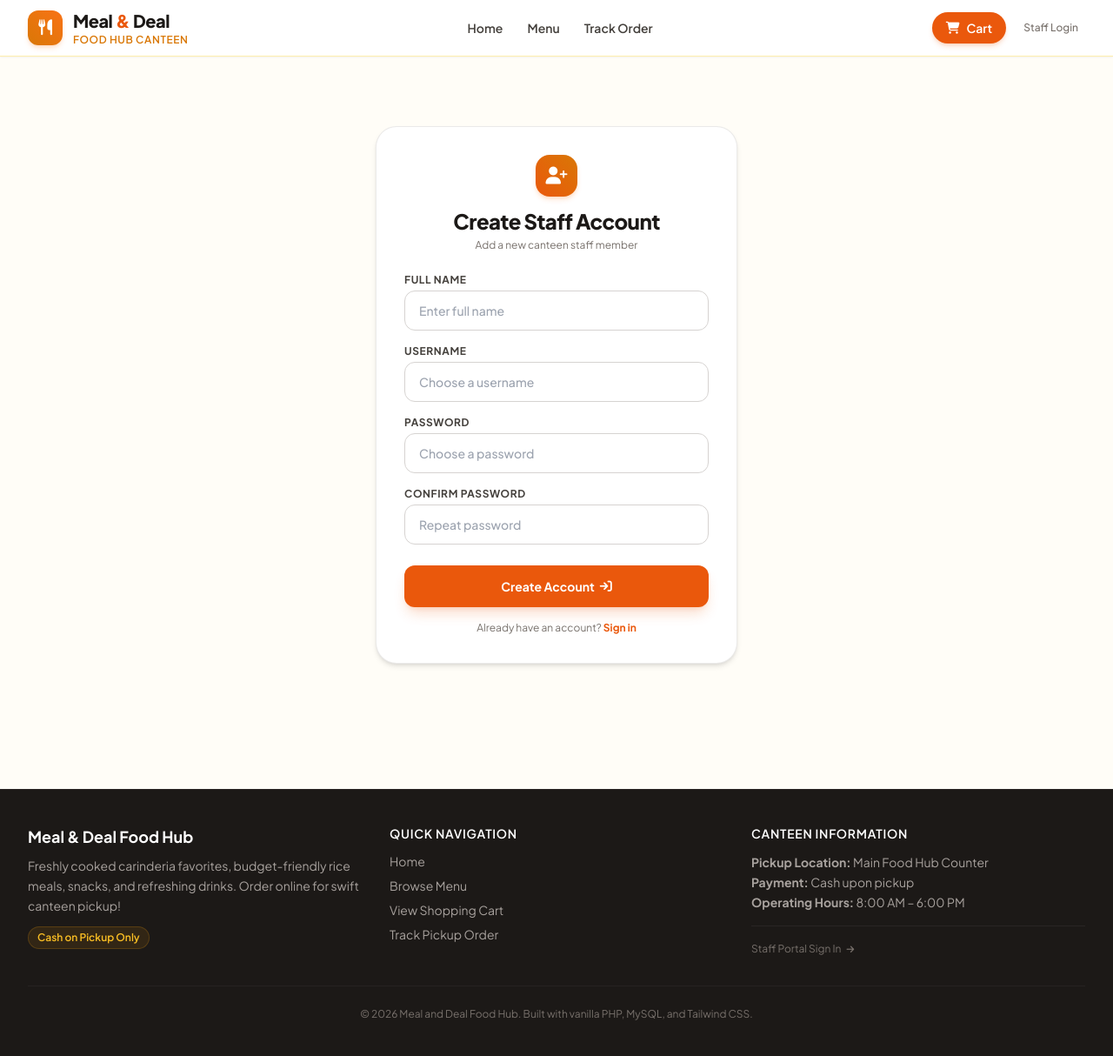
After one commit to GraziellaMS21/Food-Ordering-System, a PHP site: page /staff/register in a window 1280 px wide. The commit adds this page. Shown: the whole page at 87% size. Run offline with PHP 8.4, Linux system fonts and the light colour scheme; some libraries are stand-ins or nearby versions.

Commit message:
fixes before presentation

```diff
--- a/app/Controllers/Admin/ProductController.php
+++ b/app/Controllers/Admin/ProductController.php
@@ -218,6 +218,9 @@ class ProductController extends Controller
         $ext = $allowedMimes[$mime];
         $filename = 'prod_' . bin2hex(random_bytes(8)) . $ext;
         $destinationDir = dirname(__DIR__, 2) . '/public/assets/images/uploads/';
+        if (!is_dir($destinationDir)) {
+            mkdir($destinationDir, 0755, true);
+        }
         $destination = $destinationDir . $filename;
 
         if (move_uploaded_file($file['tmp_name'], $destination)) {
--- a/app/Controllers/AuthController.php
+++ b/app/Controllers/AuthController.php
@@ -20,6 +20,52 @@ class AuthController extends Controller
         $this->render('auth/login', [
             'title' => 'Staff Login - Meal & Deal',
         ], 'layouts/main');
+    }
+
+    /**
+     * Show staff registration form.
+     */
+    public function showRegister(): void
+    {
+        $this->render('auth/register', [
+            'title' => 'Create Staff Account - Meal & Deal',
+        ], 'layouts/main');
+    }
+
+    /**
+     * Create a new staff account.
+     */
+    public function register(): void
+    {
+        $this->validateCsrf();
+
+        $name = trim($_POST['name'] ?? '');
+        $username = trim($_POST['username'] ?? '');
+        $password = trim($_POST['password'] ?? '');
+        $confirm = trim($_POST['password_confirmation'] ?? '');
+
+        if (empty($name) || empty($username) || empty($password)) {
+            $this->setFlash('error', 'Please fill in all required fields.');
+            $this->redirect('/staff/register');
+            return;
+        }
+
+        if ($password !== $confirm) {
+            $this->setFlash('error', 'Passwords do not match.');
+            $this->redirect('/staff/register');
+            return;
+        }
+
+        if (Staff::findByUsername($username)) {
+            $this->setFlash('error', 'Username already exists.');
+            $this->redirect('/staff/register');
+            return;
+        }
+
+        Staff::create($name, $username, $password);
+
+        $this->setFlash('success', 'Account created. You can now sign in.');
+        $this->redirect('/staff/login');
     }
 
     /**
--- /dev/null
+++ b/app/Views/auth/register.php
@@ -0,0 +1,51 @@
+<div class="max-w-md mx-auto px-4 py-12 sm:py-20">
+    <div class="bg-white rounded-3xl border border-stone-200/80 shadow-md p-6 sm:p-8">
+        <div class="text-center mb-6">
+            <div class="w-12 h-12 rounded-2xl bg-gradient-to-tr from-orange-600 to-amber-600 flex items-center justify-center text-white mx-auto shadow-md shadow-orange-500/20 mb-3">
+                <i class="fa-solid fa-user-plus text-xl"></i>
+            </div>
+            <h1 class="text-2xl font-extrabold text-stone-900 tracking-tight">Create Staff Account</h1>
+            <p class="text-xs text-stone-500 mt-1">Add a new canteen staff member</p>
+        </div>
+
+        <form action="/staff/register" method="POST" class="space-y-4">
+            <?= csrf_field() ?>
+
+            <div>
+                <label for="name" class="block text-xs font-bold uppercase tracking-wider text-stone-700 mb-1">Full Name</label>
+                <input type="text" id="name" name="name" required placeholder="Enter full name"
+                    class="w-full px-4 py-3 rounded-xl border border-stone-300 focus:outline-none focus:ring-2 focus:ring-orange-500 text-sm font-medium">
+            </div>
+
+            <div>
+                <label for="username" class="block text-xs font-bold uppercase tracking-wider text-stone-700 mb-1">Username</label>
+                <input type="text" id="username" name="username" required placeholder="Choose a username"
+                    class="w-full px-4 py-3 rounded-xl border border-stone-300 focus:outline-none focus:ring-2 focus:ring-orange-500 text-sm font-medium">
+            </div>
+
+            <div>
+                <label for="password" class="block text-xs font-bold uppercase tracking-wider text-stone-700 mb-1">Password</label>
+                <input type="password" id="password" name="password" required placeholder="Choose a password"
+                    class="w-full px-4 py-3 rounded-xl border border-stone-300 focus:outline-none focus:ring-2 focus:ring-orange-500 text-sm font-medium">
+            </div>
+
+            <div>
+                <label for="password_confirmation" class="block text-xs font-bold uppercase tracking-wider text-stone-700 mb-1">Confirm Password</label>
+                <input type="password" id="password_confirmation" name="password_confirmation" required placeholder="Repeat password"
+                    class="w-full px-4 py-3 rounded-xl border border-stone-300 focus:outline-none focus:ring-2 focus:ring-orange-500 text-sm font-medium">
+            </div>
+
+            <div class="pt-2">
+                <button type="submit"
+                    class="w-full py-3.5 px-4 rounded-xl bg-orange-600 hover:bg-orange-700 text-white font-bold text-sm shadow-lg shadow-orange-600/20 transition-all hover:shadow-xl inline-flex items-center justify-center gap-1.5">
+                    <span>Create Account</span>
+                    <i class="fa-solid fa-arrow-right-to-bracket"></i>
+                </button>
+            </div>
+        </form>
+
+        <p class="text-center text-xs text-stone-500 mt-4">
+            Already have an account? <a href="/staff/login" class="text-orange-600 font-bold hover:underline">Sign in</a>
+        </p>
+    </div>
+</div>
--- a/routes/web.php
+++ b/routes/web.php
@@ -34,6 +34,8 @@ $router->get('/orders/track', [OrderController::class, 'track']);
 // Staff authentication
 $router->get('/staff/login', [AuthController::class, 'showLogin']);
 $router->post('/staff/login', [AuthController::class, 'login']);
+$router->get('/staff/register', [AuthController::class, 'showRegister']);
+$router->post('/staff/register', [AuthController::class, 'register']);
 $router->post('/staff/logout', [AuthController::class, 'logout']);
 
 // Admin dashboard
```
Also changed, not shown: app/Models/Staff.php (+13 -1 lines), app/Views/admin/products/create.php (+20 -0 lines), app/Views/admin/products/index.php (+27 -7 lines), app/Views/auth/login.php (+3 -8 lines), app/Views/layouts/admin.php (+10 -15 lines), app/public/assets/images/uploads/prod_c910c0503150fb80.jpg (added), 2 other files.
